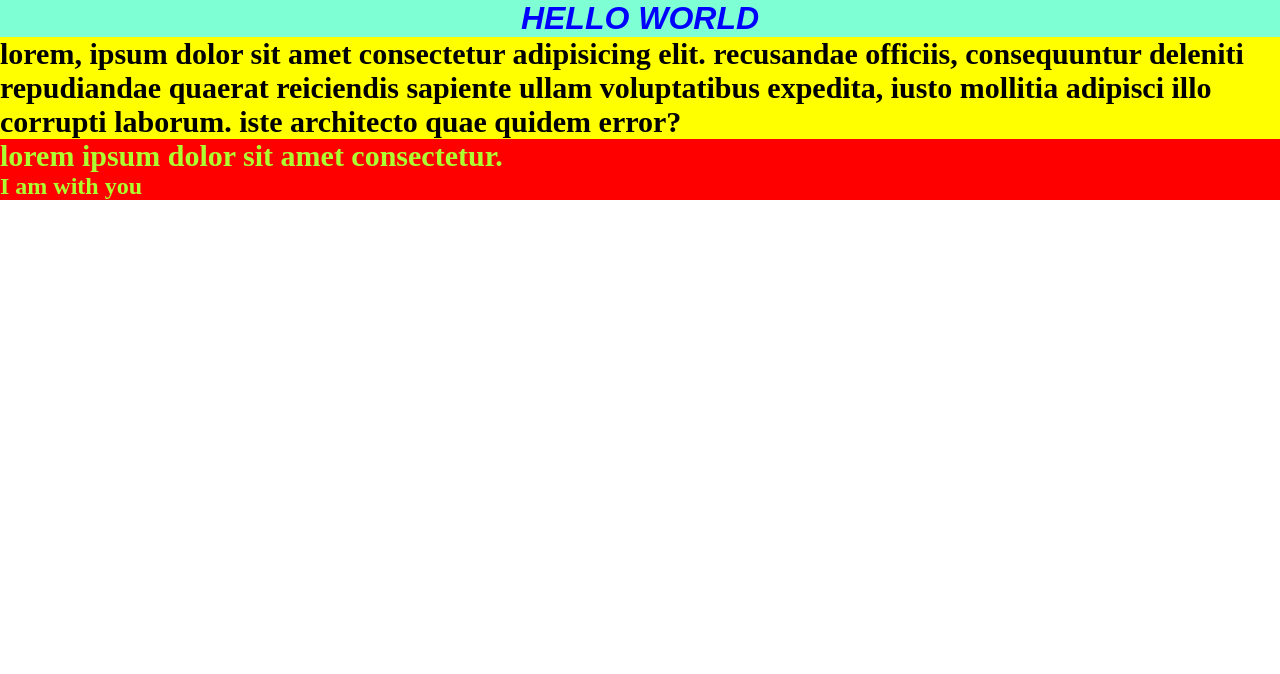
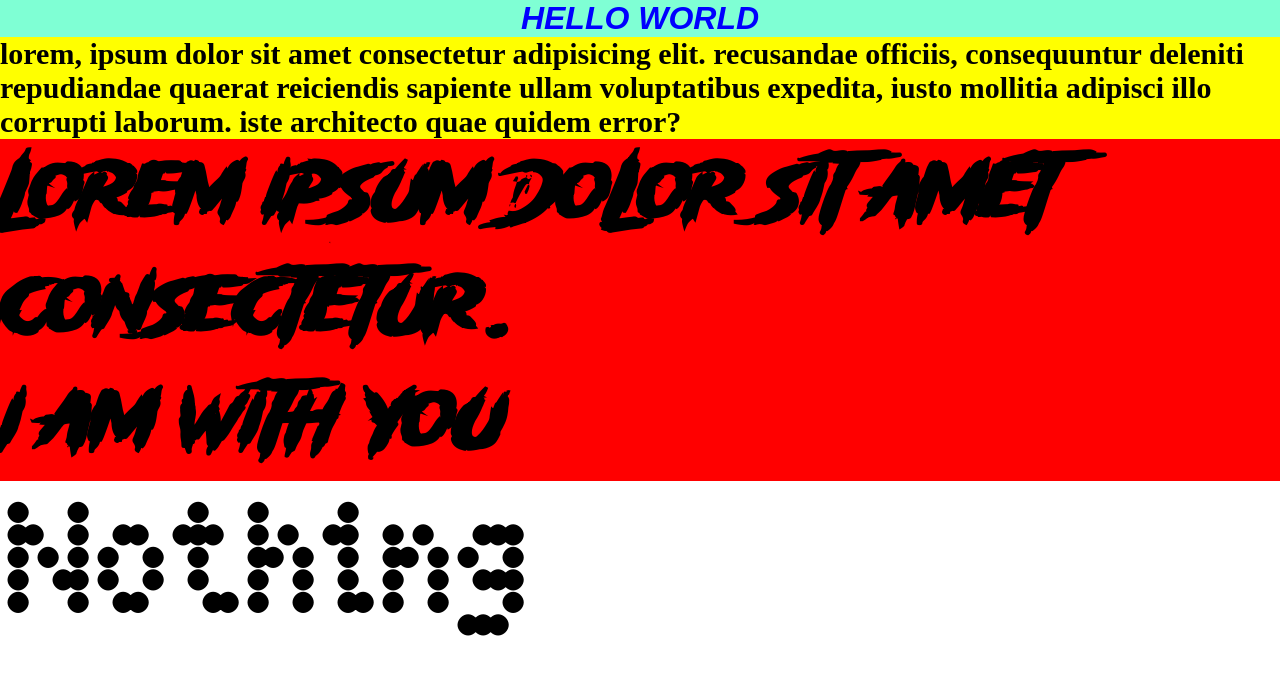
Before and after one commit to ankitgujre/HTML_CSS, a plain HTML site: page index.html in a window 1280 px wide. Drawn offline with Linux system fonts and the light colour scheme.

Commit message:
self font font space

```diff
--- a/index.html
+++ b/index.html
@@ -15,5 +15,6 @@
         <p class="hero">Lorem ipsum dolor sit amet consectetur.
         </p>
         <h2 class="hero">I am with you</h2>
+        <h3>Nothing</h3>
 </body>
 </html>
--- a/style.css
+++ b/style.css
@@ -1,3 +1,12 @@
+@font-face {
+    font-family: storm;
+    src: url(./Storm\ Gust.otf);
+}
+@font-face {
+    font-family: sher;
+    src: url(./Ndot-55.otf);
+}
+
 *{
     margin: 0;
     padding: 0;
@@ -23,6 +32,13 @@ p{
     text-transform: lowercase;
 }
 .hero{
+    color: black;
     background-color: red;
-    color: greenyellow;
+    font-family: storm;
+    font-size: 100px;
 }
+h3{
+    columns: grey;
+    font-family: sher;
+    font-size: 150px;
+}
```
Also changed, not shown: Ndot-55.otf (added), Storm Gust.otf (added).
